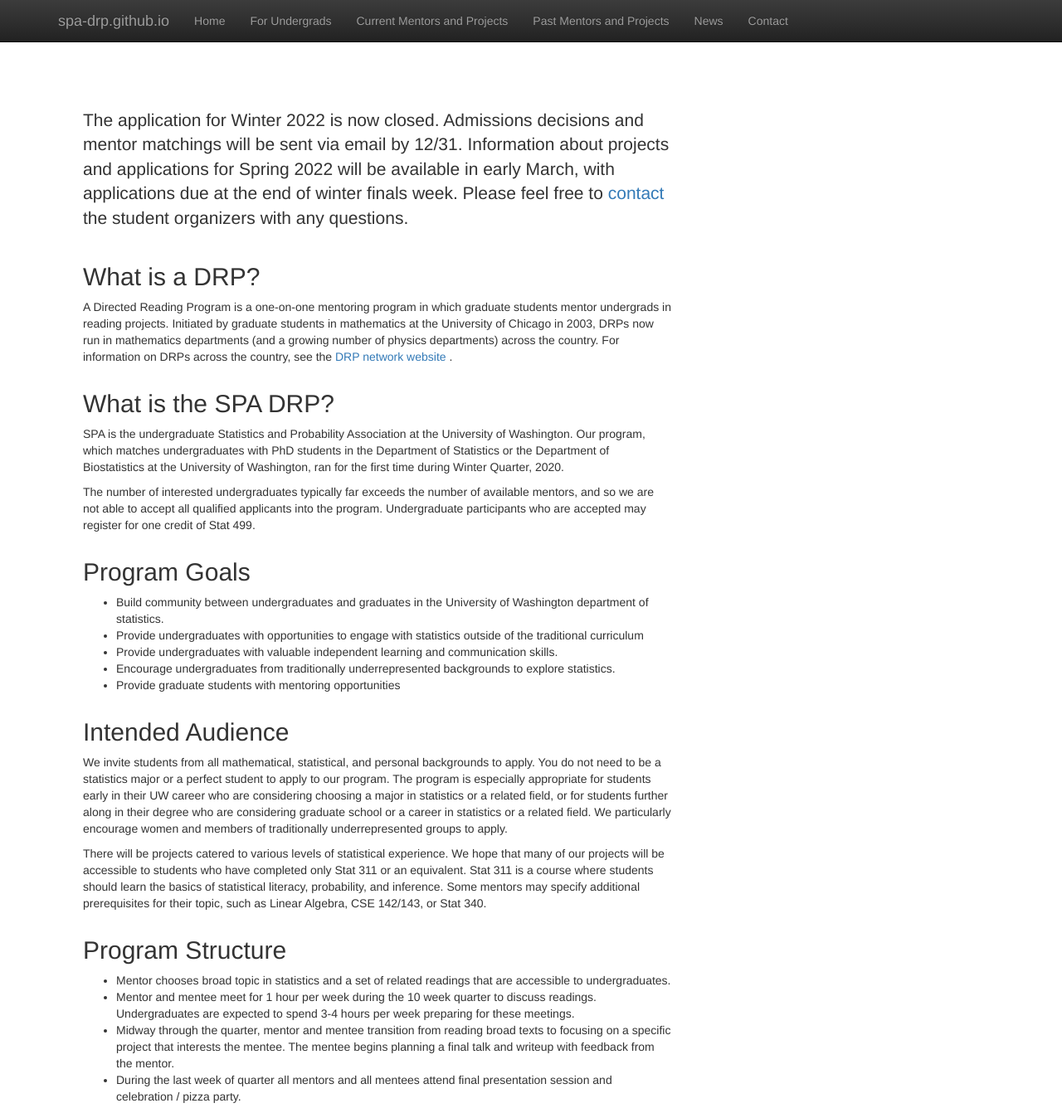
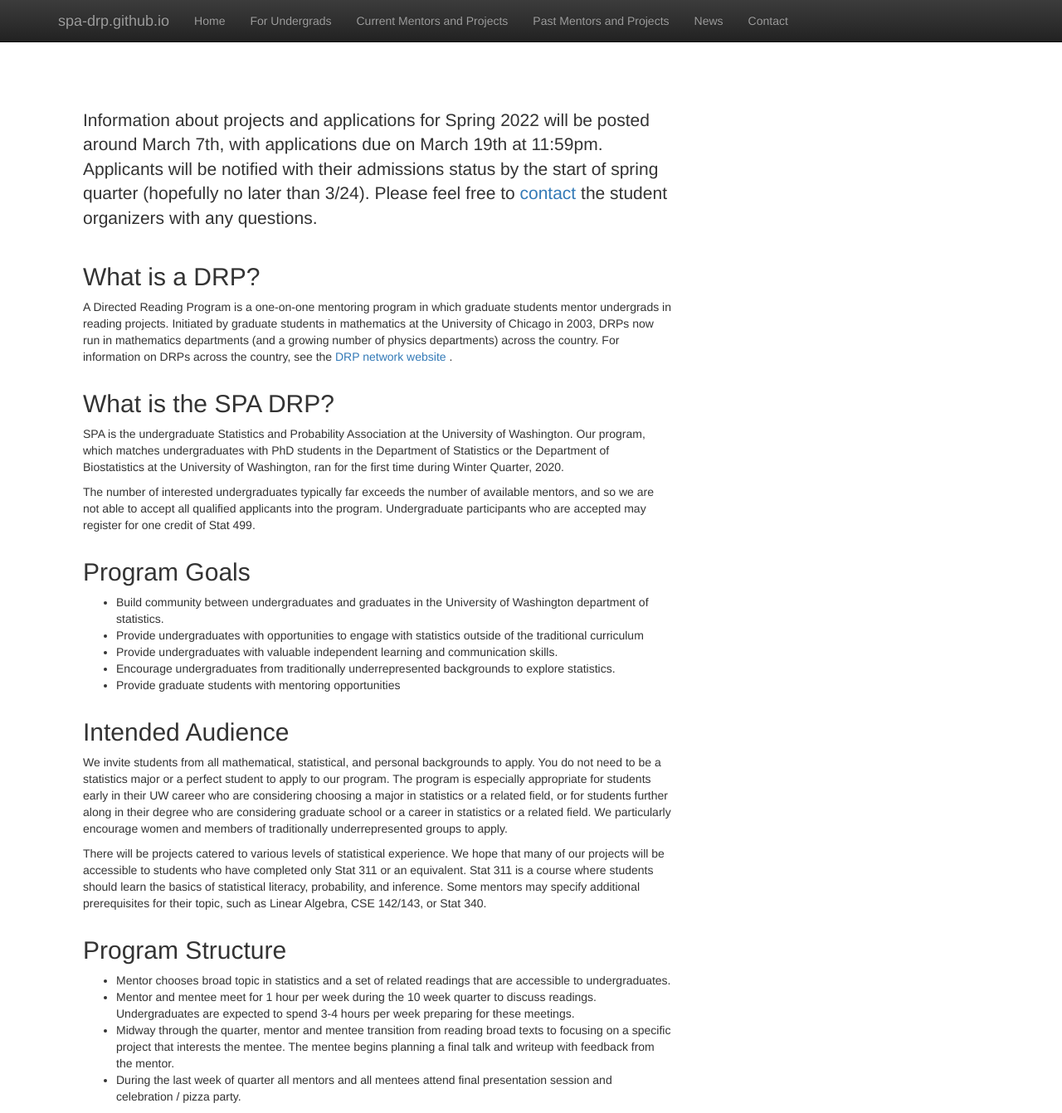
Before and after one commit to SPA-DRP/spa-drp.github.io, a Jekyll site: the page built from index.html, in a window 1280 px wide and 1342 px high. Shown: the whole window at 83% size. Built offline with Jekyll 4.4.1, drawn with Linux system fonts in a browser that asks for light colours; nearby versions of some CDN libraries; library files that are not in the unit come from our copies.

Commit message:
update index

```diff
--- a/index.html
+++ b/index.html
@@ -7,7 +7,7 @@ title:  'SPA Directed Reading Program'
 <div class="col-md-8">
   <h2 style="padding-top: 10px;" class="featurette-heading"> </h2>
   <p class="lead">
-    The application for Winter 2022 is now  closed. Admissions decisions and mentor matchings will be sent via email by 12/31. Information about projects and applications for Spring 2022 will be available in early March, with applications due at the end of winter finals week.
+  Information about projects and applications for Spring 2022 will be posted around March 7th, with applications due on March 19th at 11:59pm. Applicants will be notified with their admissions status by the start of spring quarter (hopefully no later than 3/24).
   Please feel free to <a href="https://spa-drp.github.io/contact.html"> contact </a> the student organizers with
     any questions.
   </p>
```
Also changed, not shown: writeups/aut2021/slides/graphical abstract.jpg (added).
